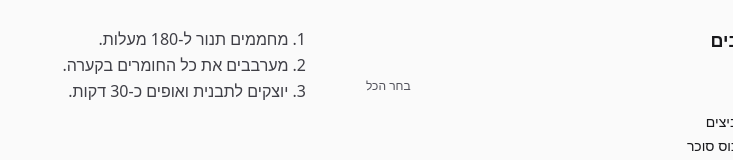
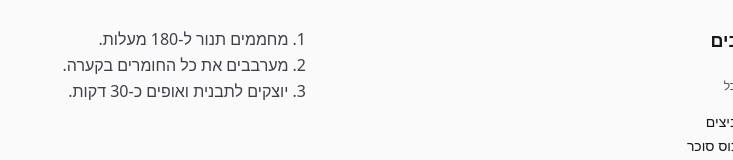
Before and after one commit to levy729/family-recipe-book, a Next.js app: page /recipe/easy-chocolate-cake in a window 1280 px wide. Shown: the part 366-526 px from the top of the page, without its empty margins (547-1280 px from the left). Built offline with nearby package versions, Linux system fonts and the light colour scheme.

Commit message:
fix: correct RTL layout for ingredient button and update text
- Change justify-end to justify-start for proper RTL positioning
- Update button text from 'בחר הכל' to 'סמן הכל'
- Button now appears on the right side in RTL layout

```diff
--- a/components/ingredient-list.tsx
+++ b/components/ingredient-list.tsx
@@ -59,14 +59,14 @@ export function IngredientList({ recipeSlug, ingredients, className = '' }: Ingr
         מרכיבים
       </h3>
       {ingredients.length > 0 && (
-        <div className="flex justify-end mb-2">
+        <div className="flex justify-start mb-2">
           <Button
             variant="ghost"
             size="sm"
             onClick={allChecked ? handleClearAll : handleSelectAll}
             className="text-xs text-zinc-600 hover:text-zinc-600 hover:bg-transparent"
           >
-            {allChecked ? 'נקה הכל' : 'בחר הכל'}
+            {allChecked ? 'נקה הכל' : 'סמן הכל'}
           </Button>
         </div>
       )}
```
